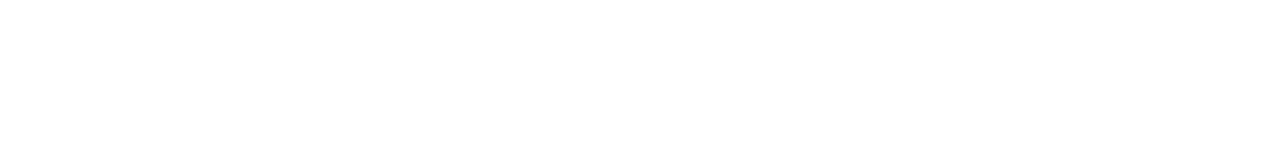
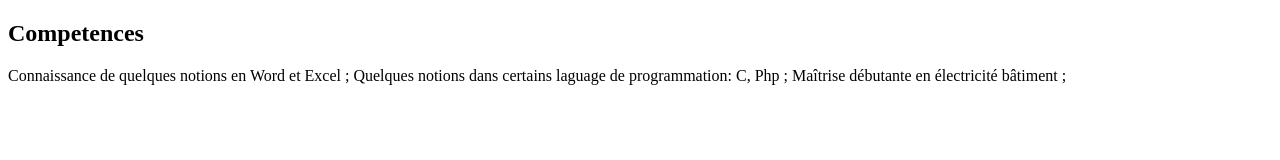
Before and after one commit to Alechoue/git-mon-cv, a plain HTML site: page index.html in a window 1280 px wide. Drawn offline with Linux system fonts and the light colour scheme.

Commit message:
mise en place de la section competences

```diff
--- a/index.html
+++ b/index.html
@@ -8,6 +8,9 @@
         <title></title>
     </head>
     <body>
-
+        <h2>Competences</h2>
+        Connaissance de quelques notions en Word et Excel ;
+        Quelques notions dans certains laguage de programmation: C, Php ;
+        Maîtrise débutante en électricité bâtiment ;
     </body>
 </html>
```
